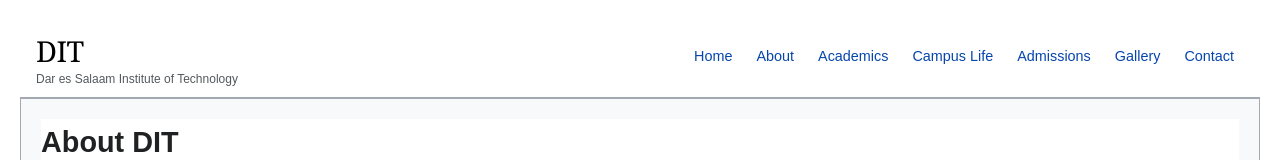
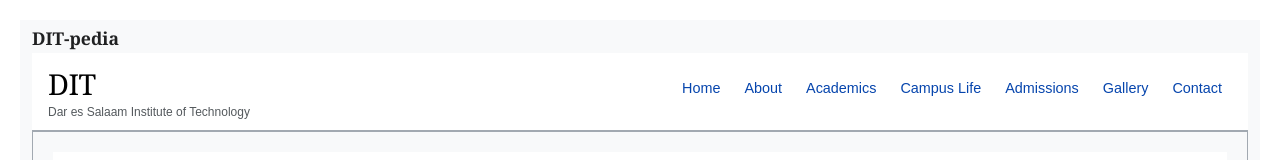
Before and after one commit to simplepinno/DIT-pedia, a plain HTML site: page about.html in a window 1280 px wide. Shown: the top 160 px of the page. Drawn offline with Linux system fonts and the light colour scheme.

Commit message:
Update about.html

```diff
--- a/about.html
+++ b/about.html
@@ -7,6 +7,11 @@
     <link rel="stylesheet" href="css/style.css" />
 </head>
 <body>
+
+   <div class="top-strip">
+    <div class="left">
+        <span class="logo-text">DIT-pedia</span>
+    </div>
 
     <!-- navigation -->
     <header>
```
